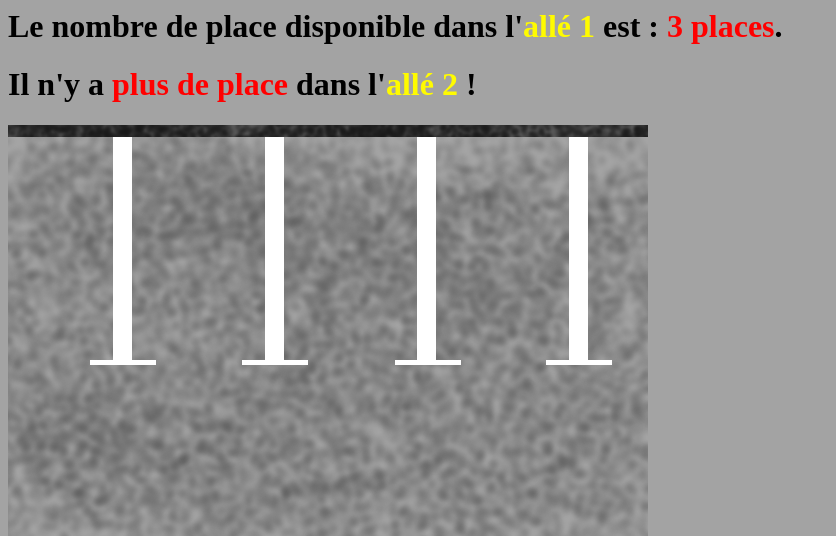
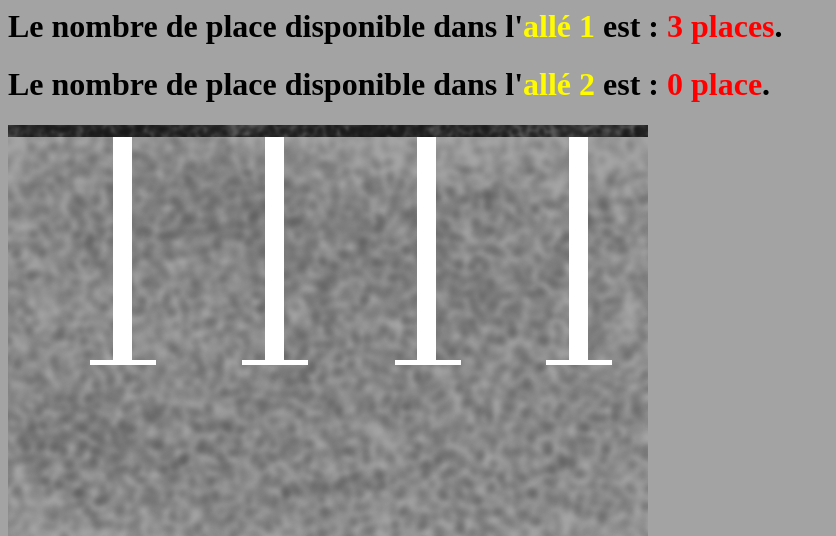
Before and after one commit to Jeremie-Chauvel/server-side-for-parking-status, a Flask app: page / in a window 1280 px wide. Shown: the top 536 px of the page, without its empty margins (0-836 px from the left). Run offline with Flask 2, Linux system fonts and the light colour scheme.

Commit message:
js auto update

```diff
--- a/app/routes.py
+++ b/app/routes.py
@@ -1,8 +1,9 @@
 from flask import render_template
-from flask import jsonify
-import request
+import json
+import requests
 from app import app
 
+url = "localhost:5000/parking_update"
 
 parking = [
         {
@@ -21,8 +22,14 @@ def index():
 
     return render_template('index.html', parking=parking)
 
-@app.route('/update/<int:id>/<int:place>', methods=['GET', 'POST'])
+@app.route('/update/<int:id_>/<int:place>', methods=['GET', 'POST'])
 def update(id_, place):
-    """requetes pour mettre à jour le nombre de palce dans une allé"""
+    """requete pour mettre à jour le nombre de palce dans une allé"""
     if id_ in (1,2) and place in (0,1,2,3):
         parking[id_-1]["place"] = place
+    return json.dumps(parking)
+
+@app.route('/get_update', methods=['GET'])
+def get_update():
+    """requete pour recuperer l'état des allés"""
+    return json.dumps(parking)
--- a/app/templates/index.html
+++ b/app/templates/index.html
@@ -9,16 +9,40 @@
     </head>
     <body>
             {% for alle in parking %}
-                {% if alle.place %}
-                    <h1>Le nombre de place disponible dans l'<span class="alle">allé {{ alle.id }}</span> est : <span class="place">{{ alle.place }} places</span>.</h1>
-                {% else %}
-                    <h1>Il n'y a <span class="place">plus de place</span> dans l'<span class="alle">allé {{ alle.id }}</span> !</h1>
-                {% endif %}
+
+                    <h1>Le nombre de place disponible dans l'<span class="alle"  >allé {{ alle.id }}</span> est : <span class="place", id="place{{ alle.id }}">{{ alle.place }} places</span>.</h1>
+
             {% endfor %}
 
         <img src="{{url_for('static', filename='parking-vide.png')}}" alt="parking background image">
 
 
+        <script>
+           window.onload = (function(){
+            var xhttp = new XMLHttpRequest();
+            xhttp.onreadystatechange = function() {
+                if (this.readyState == 4 && this.status == 200) {
+                decode_parking_status(JSON.parse(this.responseText));
+                }
+                };
+            xhttp.open("GET", "get_update", true);
+            xhttp.send();
 
+            setTimeout(arguments.callee, 1000);
+            })();
+
+            function decode_parking_status(parking_status){
+
+                for (let k = 0; k < parking_status.length; k++) {
+                    const element = parking_status[k];
+                    if (element["place"] > 1){
+                        document.getElementById("place"+(k+1)).innerHTML = element["place"]+" places";
+                    }else{
+                        document.getElementById("place"+(k+1)).innerHTML = element["place"]+" place";
+                    }
+                }
+
+            }
+        </script>
     </body>
 </html>
```
